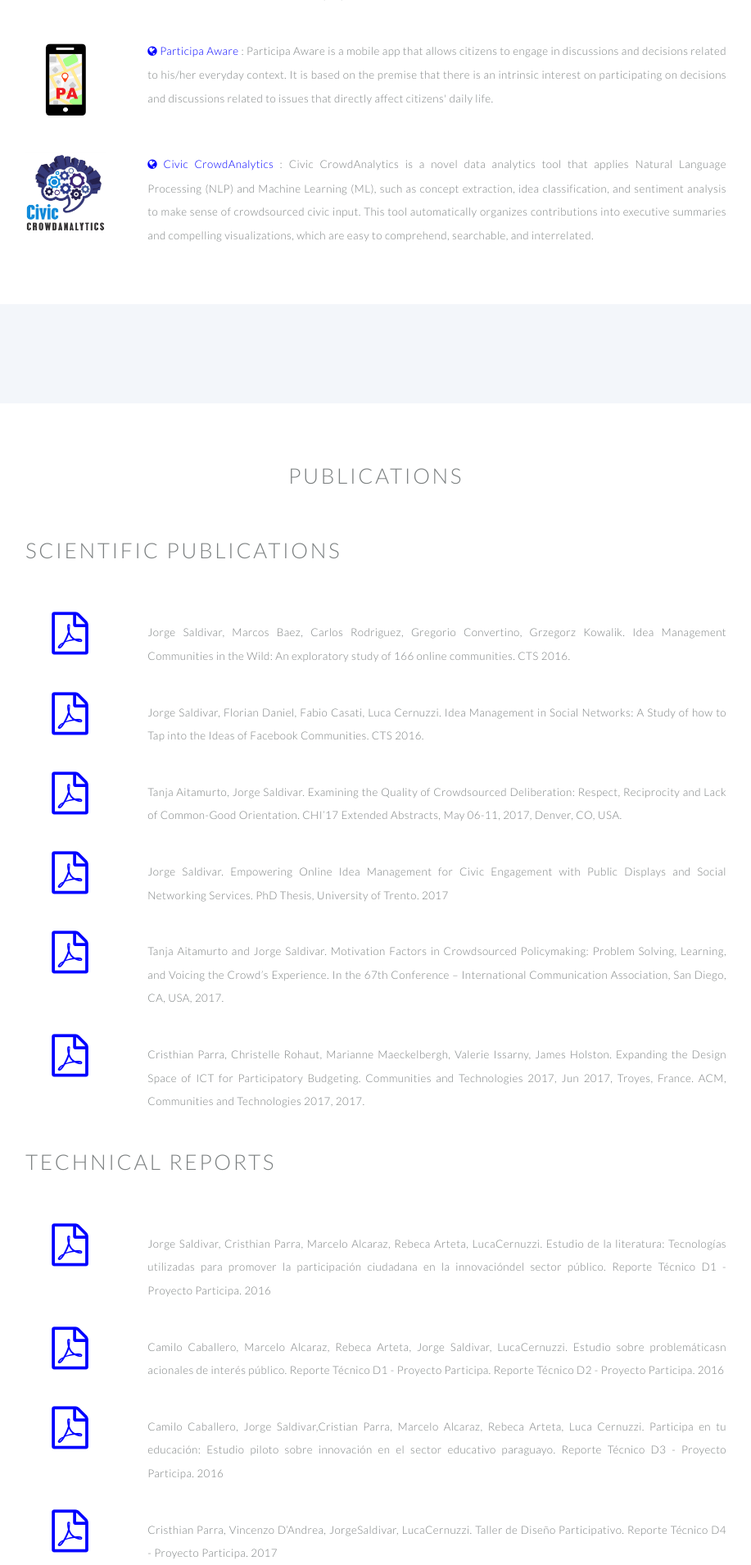
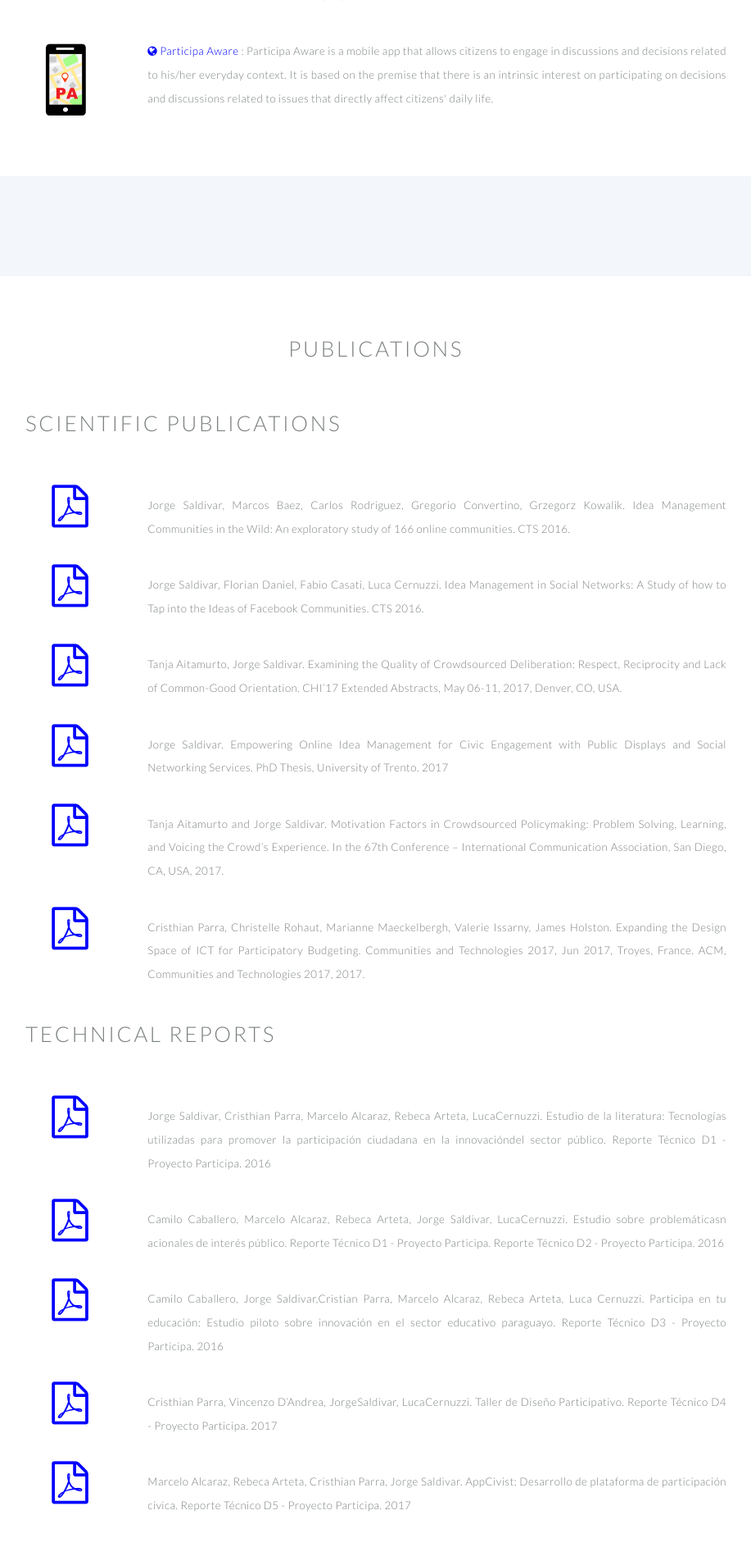
Before and after one commit to ParticipaPY/website, a PHP site: page /?lang=en in a window 1280 px wide. Shown: the part 3643-5552 px from the top of the page at 82% size, without its empty margins (181-1098 px from the left). Run offline with PHP 8.4, Linux system fonts and the light colour scheme; data that the repository does not hold is empty.

Commit message:
update Solutions section

```diff
--- a/contenido_en.php
+++ b/contenido_en.php
@@ -115,12 +115,6 @@ $sol_tec_3 = array(
 		"img" => "images/participa_aware_logo.png"
 	);
 
-$sol_tec_4 = array(
-		"nombre" => "Civic CrowdAnalytics",
-		"descripcion" => "Civic CrowdAnalytics is a novel data analytics tool that applies Natural Language Processing (NLP) and Machine Learning (ML), such as concept extraction, idea classification, and sentiment analysis to make sense of crowdsourced civic input. This tool automatically organizes contributions into executive summaries and compelling visualizations, which are easy to comprehend, searchable, and interrelated.",
-		"url" => "https://github.com/ParticipaPY/civic-crowdanalytics",
-		"img" => "images/civic_crowdanalytics_logo.png"
-	);
 
 $paper_1 = array(
 		"texto" => "Jorge Saldivar, Marcos Baez, Carlos Rodriguez, Gregorio Convertino, Grzegorz Kowalik. Idea Management Communities in the Wild: An exploratory study of 166 online communities. CTS 2016.",
--- a/contenido_es.php
+++ b/contenido_es.php
@@ -113,12 +113,6 @@ $sol_tec_3 = array(
 		"img" => "images/participa_aware_logo.png"
 	);
 
-$sol_tec_4 = array(
-		"nombre" => "Civic CrowdAnalytics",
-		"descripcion" => "Civic CrowdAnalytics es una novedosa herramienta de análisis que aplica Natural Language Processing (NLP) y Machine Learning (ML), como extracción de conceptos, clasificación de ideas, y análisis de sentimientos para analizar contribuciones cívicas de crowdsourcing. Esta herramienta automáticamente organiza las contribuciones en resúmenes y visualizaciones atractivas, que son fáciles de comprender, son accesibles y están interrelacionados.",
-		"url" => "https://github.com/ParticipaPY/civic-crowdanalytics",
-		"img" => "images/civic_crowdanalytics_logo.png"
-	);
 
 $paper_1 = array(
 		"texto" => "Jorge Saldivar, Marcos Baez, Carlos Rodriguez, Gregorio Convertino, Grzegorz Kowalik. Idea Management Communities in the Wild: An exploratory study of 166 online communities. CTS 2016.",
--- a/index.php
+++ b/index.php
@@ -268,15 +268,6 @@ if ($_GET["lang"] == "en"){
 								</div>
 								<div class="10u 12u(narrower)" style="font-size: 10pt; text-align: justify;">
                                     <a href="<?php echo $sol_tec_3["url"]; ?>" class="icon fa-globe" style="color: blue"> <?php echo $sol_tec_3["nombre"]; ?></a> : <?php echo $sol_tec_3["descripcion"]; ?>
-								</div>
-							</div>
-
-							<div class="row">
-								<div class="2u 8u(narrower)">
-        							<a href="<?php echo $sol_tec_4["url"]; ?>" class="image"><img src="<?php echo $sol_tec_4["img"]; ?>" alt="" height=auto width=90% style="display:block;"/></a>
-								</div>
-								<div class="10u 12u(narrower)" style="font-size: 10pt; text-align: justify;">
-                                    <a href="<?php echo $sol_tec_4["url"]; ?>" class="icon fa-globe" style="color: blue"> <?php echo $sol_tec_4["nombre"]; ?></a> : <?php echo $sol_tec_4["descripcion"]; ?>
 								</div>
 							</div>
 
```
